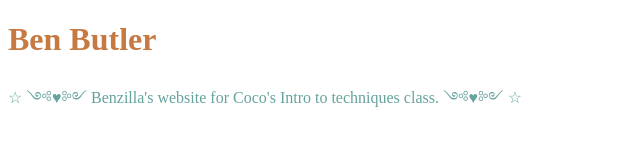
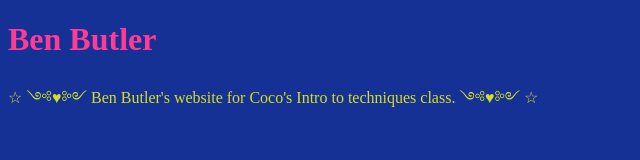
Before and after one commit to benbtler/benbtler.github.io, a plain HTML site: page index.html in a window 1280 px wide. Shown: the whole page, without its empty margins (0-640 px from the left). Drawn offline with Linux system fonts and the light colour scheme.

Commit message:
Update index.html

```diff
--- a/index.html
+++ b/index.html
@@ -4,7 +4,8 @@
 <title>༺♥༻</title>
 </head>
 <body>
-<h1 style="color:#c77942;">Ben Butler</h1>
-<p style="color:#64a39d;"> ☆ ༺♥༻ Benzilla's website for Coco's Intro to techniques class. ༺♥༻ ☆ </p>
+<body style="background-color:#153196;">
+<h1 style="color:#ff3b96;">Ben Butler</h1>
+<p style="color:#d4e022;"> ☆ ༺♥༻ Ben Butler's website for Coco's Intro to techniques class. ༺♥༻ ☆ </p>
 </body>
 </html>
```
